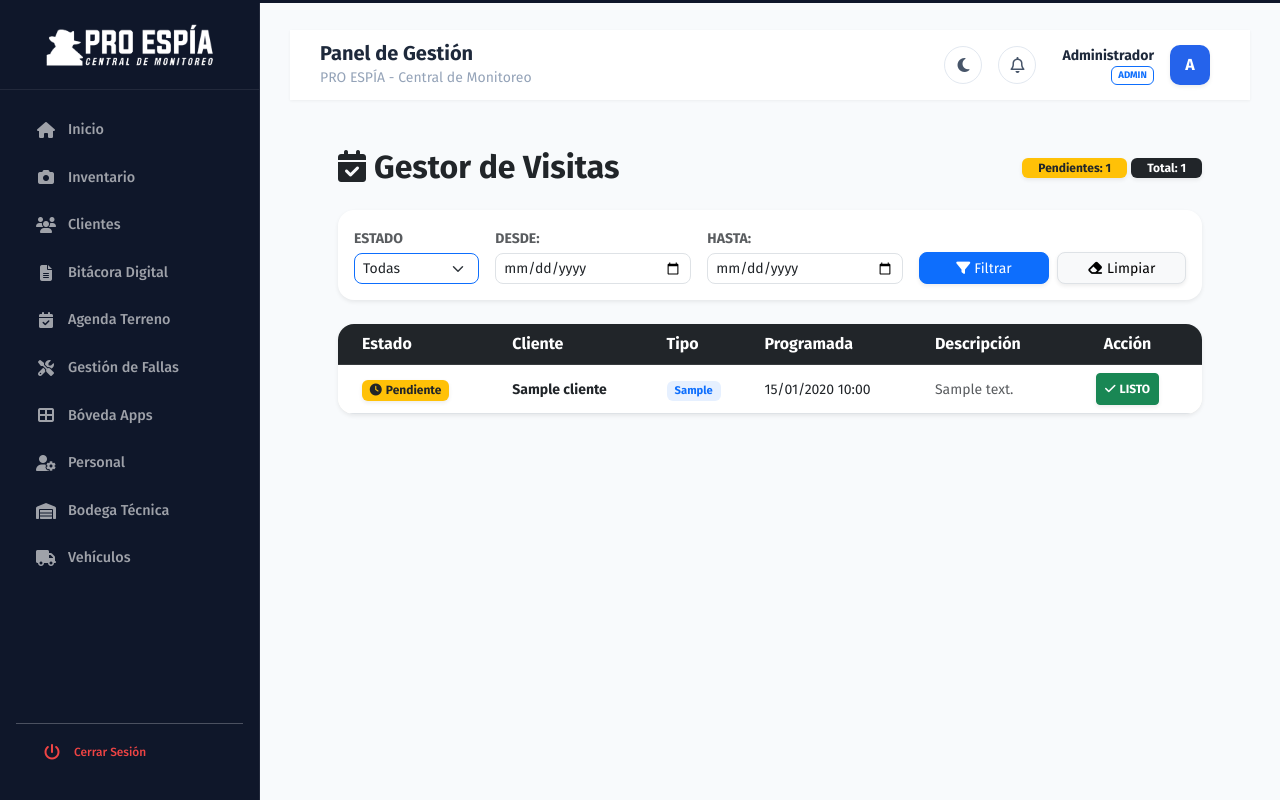
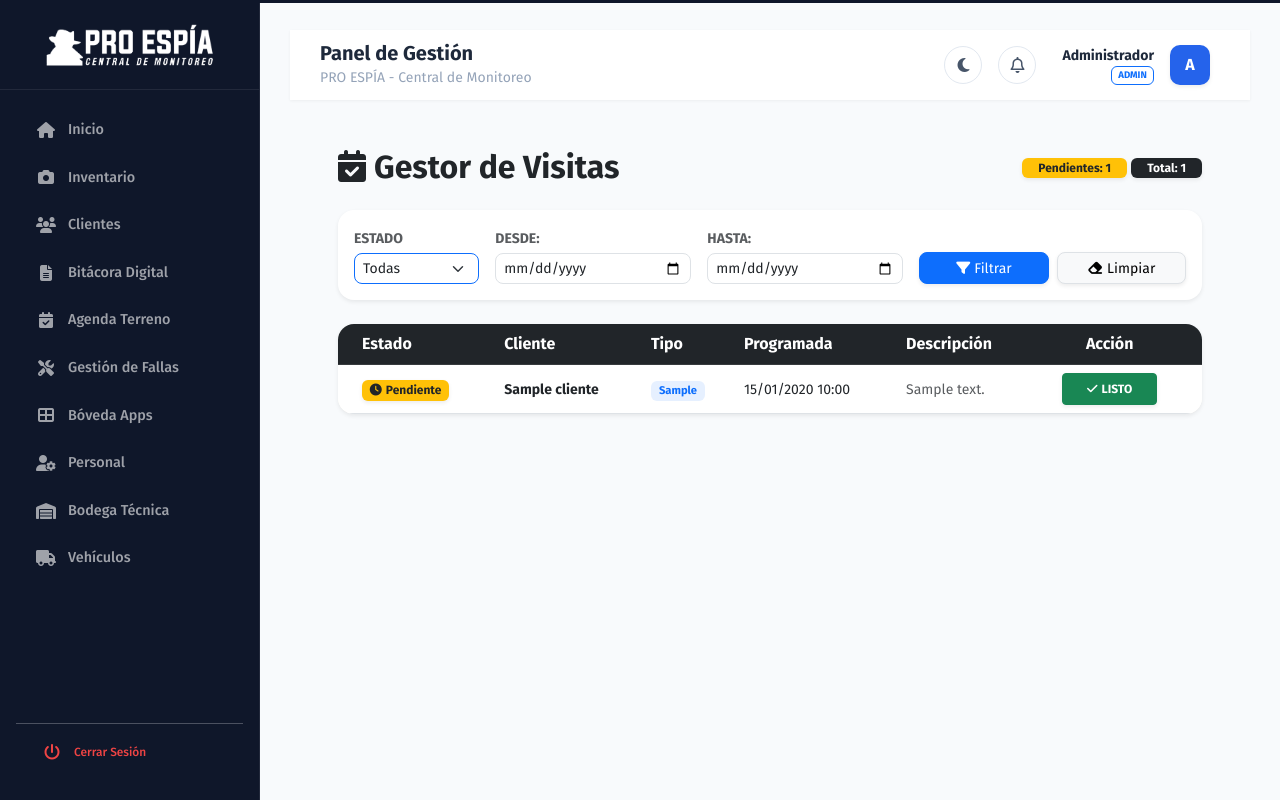
Before and after one commit to KevinAntoniooo/proespia.app, a Flask app: page /gestor_visitas/1 in a window 1280 px wide. Run offline with Flask 3, Linux system fonts and the light colour scheme; a user stored in the database is signed in; tables that the repository leaves empty hold one stand-in row (values such as "Sample post"); some libraries are stand-ins or nearby versions.

Commit message:
fix: min-width 95px en los 3 botones de tabla visitas

```diff
--- a/templates/gestor_visitas.html
+++ b/templates/gestor_visitas.html
@@ -80,13 +80,13 @@
                             {% if v.estado == 'Pendiente' %}
                                 {% if v.tipo_trabajo in ['Instalación', 'Reparación', 'Emergencia'] or 'Mantención' in v.tipo_trabajo %}
                                 <a href="/completar_visita/{{ v.id }}/{{ usuario.id }}"
-                                    class="btn btn-sm btn-success shadow-sm fw-bold" style="font-size:0.75rem;"
+                                    class="btn btn-sm btn-success shadow-sm fw-bold" style="font-size:0.75rem;min-width:95px;"
                                     onclick="event.stopPropagation();">
                                     <i class="fa-solid fa-wrench me-1"></i>Gestionar
                                 </a>
                                 {% else %}
                                 <a href="javascript:void(0)"
-                                    class="btn btn-sm btn-success shadow-sm fw-bold" style="font-size:0.75rem;"
+                                    class="btn btn-sm btn-success shadow-sm fw-bold" style="font-size:0.75rem;min-width:95px;"
                                     onclick="event.stopPropagation();confirmarFinalizar({{ v.id }})">
                                     <i class="fa-solid fa-check me-1"></i>LISTO
                                 </a>
@@ -95,7 +95,7 @@
                             <div class="d-flex gap-1 justify-content-center">
                                 {% if v.informe_tecnico %}
                                 <a href="/reporte_visita_pdf/{{ v.id }}/{{ usuario.id }}" target="_blank"
-                                    class="btn btn-sm btn-outline-danger shadow-sm fw-bold" style="font-size:0.75rem;"
+                                    class="btn btn-sm btn-outline-danger shadow-sm fw-bold" style="font-size:0.75rem;min-width:95px;"
                                     onclick="event.stopPropagation();">
                                     <i class="fa-solid fa-file-pdf me-1"></i>PDF
                                 </a>
```
